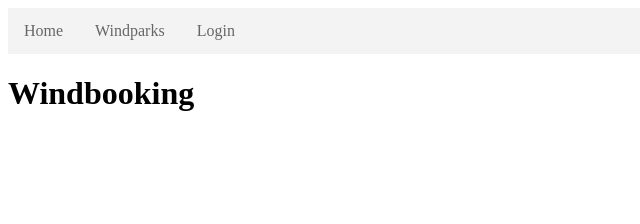
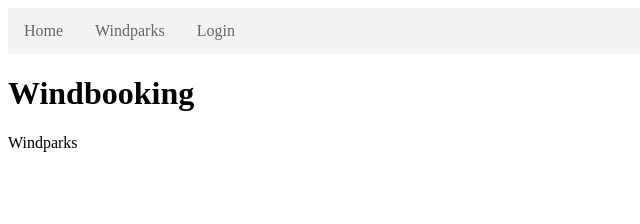
Before and after one commit to leantrim/windbooking-frontend, a React (Create React App) app: page /windparks in a window 1280 px wide. Shown: the top 224 px of the page, without its empty margins (0-640 px from the left). Built offline with nearby package versions, Linux system fonts and the light colour scheme.

Commit message:
created Windparks and Login component plus routes

```diff
--- a/src/App.tsx
+++ b/src/App.tsx
@@ -2,6 +2,8 @@ import React from "react";
 import { Route, Switch } from "react-router-dom";
 import Home from "./components/Home";
 import NavBar from "./components/NavBar";
+import Windparks from "./components/Windparks";
+import Login from "./components/Login";
 
 function App() {
   return (
@@ -10,6 +12,8 @@ function App() {
       <h1>Windbooking</h1>
       <Switch>
         <Route path="/home" component={Home} />
+        <Route path="/windparks" component={Windparks} />
+        <Route path="/login" component={Login} />
       </Switch>
     </div>
   );
--- /dev/null
+++ b/src/components/Login.tsx
@@ -0,0 +1,7 @@
+import React from "react";
+
+const Login = () => {
+  return <div>Login</div>;
+};
+
+export default Login;
--- /dev/null
+++ b/src/components/Windparks.tsx
@@ -0,0 +1,7 @@
+import React from "react";
+
+const Windparks = () => {
+  return <div>Windparks</div>;
+};
+
+export default Windparks;
```
